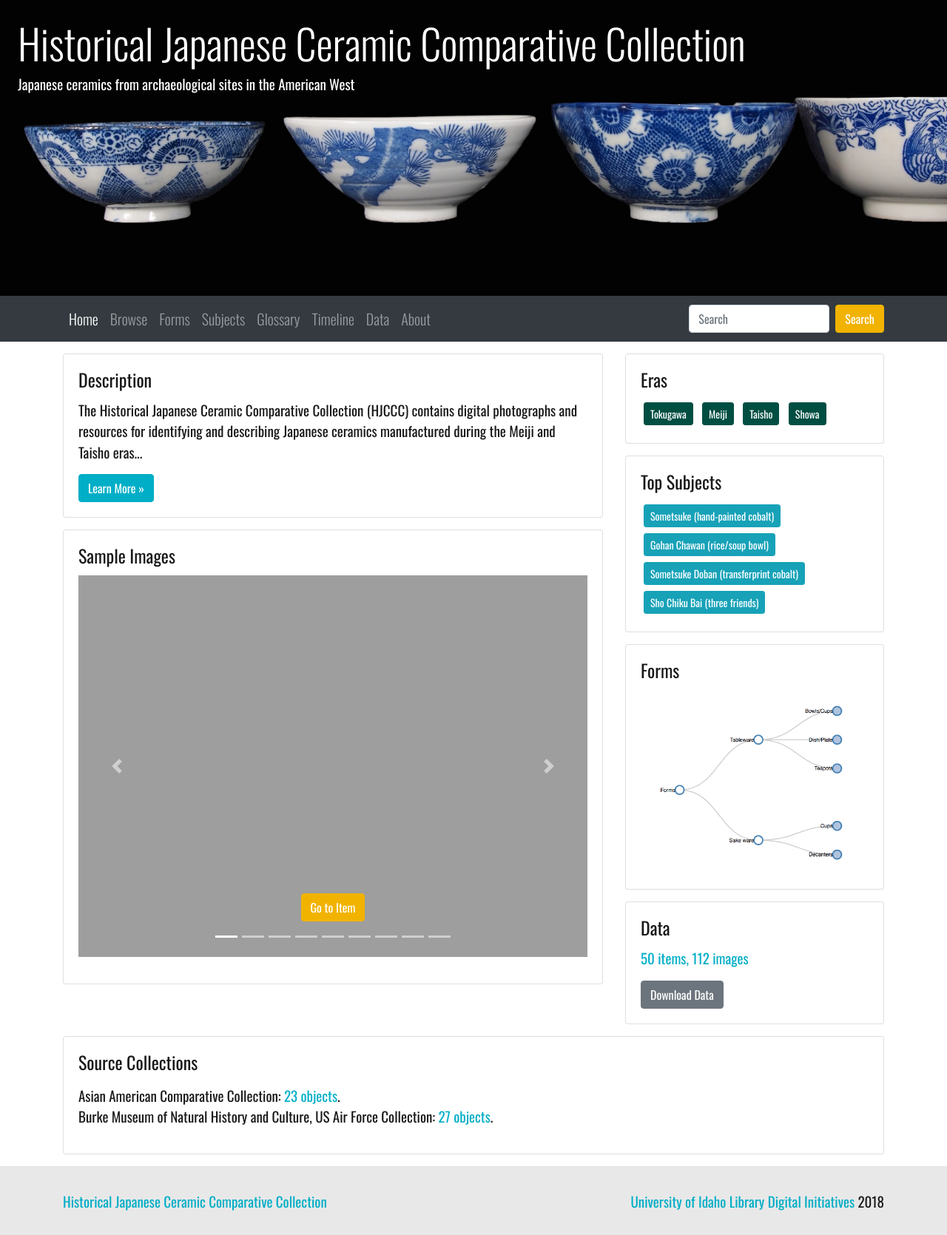
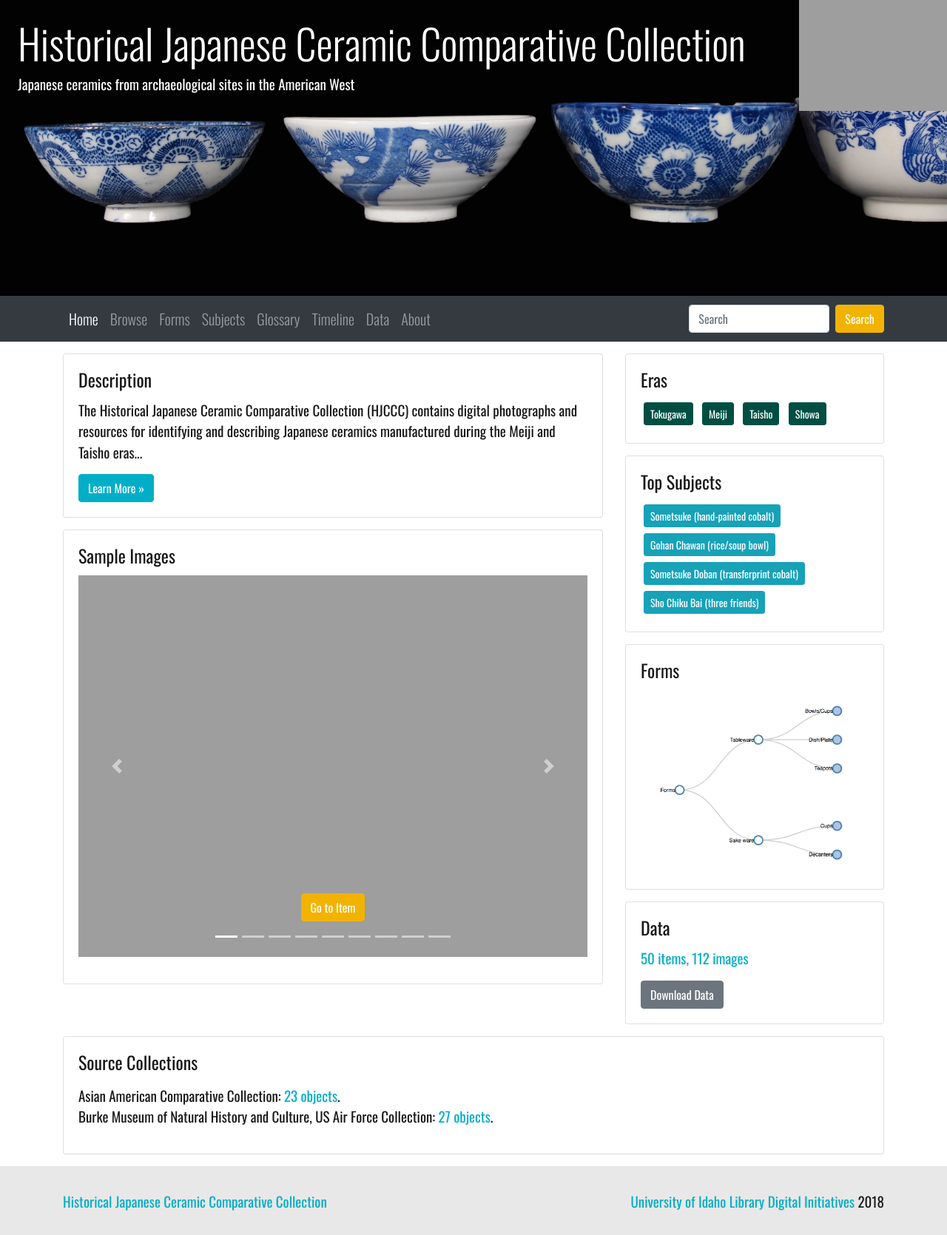
Before and after one commit to uidaholib/HJCCC_source, a Jekyll site: the page built from index.md, in a window 1280 px wide. Shown: the whole page at 74% size. Built offline with Jekyll 4.4.1, drawn with Linux system fonts in a browser that asks for light colours.

Commit message:
add di logo to index banner

```diff
--- a/_includes/index/jumbotron.html
+++ b/_includes/index/jumbotron.html
@@ -6,6 +6,7 @@
 }
 </style>
 <div class="jumbotron feature text-white p-0 mb-0 rounded-0">
+    <div class="float-right d-none d-md-block"><a href="https://www.lib.uidaho.edu/digital/" title="University of Idaho Library Digital Initiatives" ><img alt="Digital Initiatives [logo]" class="float-right" src="https://www.lib.uidaho.edu/digital/bannerlogo_allwhite.png" style="width:200px;"></a></div>
     <div class="jumbo-text p-4">
         <h1 class="display-4">{{ site.title }}</h1>
         <p>{{ site.tagline }}</p>
```
